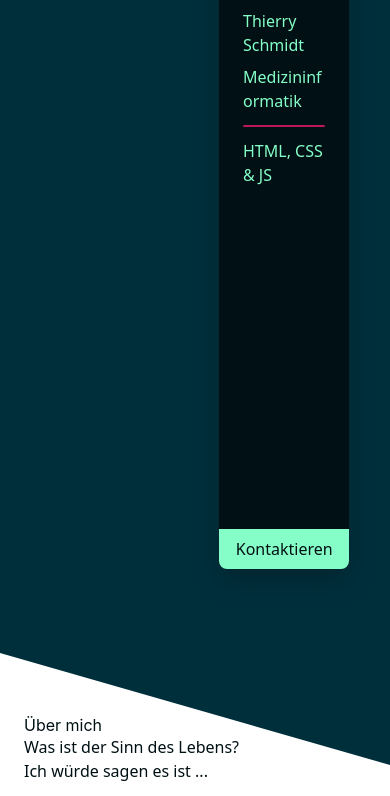
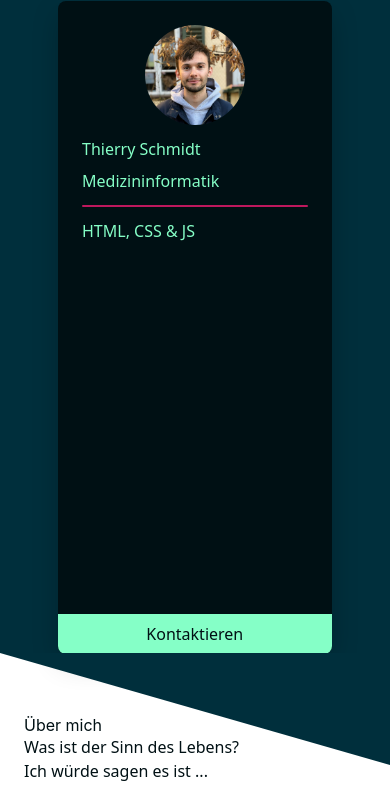
Before and after one commit to schmt5/portfolio, a Gatsby site: page / in a window 390 px wide. Shown: the part 191-987 px from the top of the page. Built offline with nearby package versions, Linux system fonts and the light colour scheme; Gatsby itself is replaced by a stand-in of ours.

Commit message:
Adjust mobile view

```diff
--- a/src/components/parallax-card.css
+++ b/src/components/parallax-card.css
@@ -1,7 +1,7 @@
 .parallax-card {
   width: 80%;
   max-width: 20rem;
-  height: calc(90vh - 4rem);
+  height: calc(85vh - 4rem);
   background: var(--fogra-black);
   border-radius: 0.5rem;
   box-shadow: 0px 10px 30px -5px rgba(0, 0, 0, 0.3);
--- a/src/pages/index.js
+++ b/src/pages/index.js
@@ -16,8 +16,8 @@ const IndexPage = () => (
   <Layout className>
     <SEO title="Home" />
     <Section backgroundTheme="dark">
-      <div className="grid grid-cols-2 gap-4 pt-16 h-screen">
-        <div>
+      <div className="grid grid-cols-1 md:grid-cols-2 gap-4 pt-16 h-screen">
+        <div className="mb-12">
           <h1 className="text-base m-0">Thierry Schmidt</h1>
           <h2 className="text-4xl m-0">My Passion</h2>
         </div>
```
